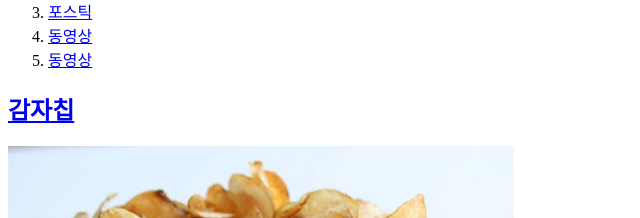
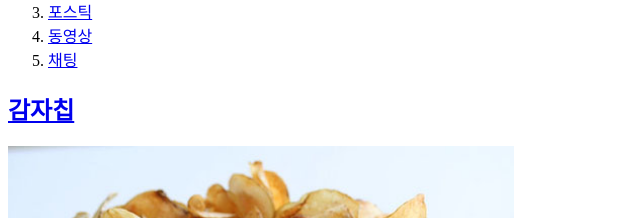
Before and after one commit to DkEtR/dketr-website-first, a plain HTML site: page index.html in a window 1280 px wide. Shown: the part 138-356 px from the top of the page, 0-640 px from the left. Drawn offline with Linux system fonts and the light colour scheme.

Commit message:
Update index.html

```diff
--- a/index.html
+++ b/index.html
@@ -18,7 +18,7 @@
             <li><a href="2.html">포카칩</a></li>
             <li><a href="3.html">포스틱</a></li>
             <li><a href="youtube_test.html">동영상</a></li>
-            <li><a href="chatting_test.html">동영상</a></li>
+            <li><a href="chatting_test.html">채팅</a></li>
         </ol>
         <h2><a href="https://namu.wiki/w/%EA%B0%90%EC%9E%90%EC%B9%A9" target="_blank" title="potato chips">감자칩</a></h2>
         <img src="감자칩.jpg" width="40%">
```
